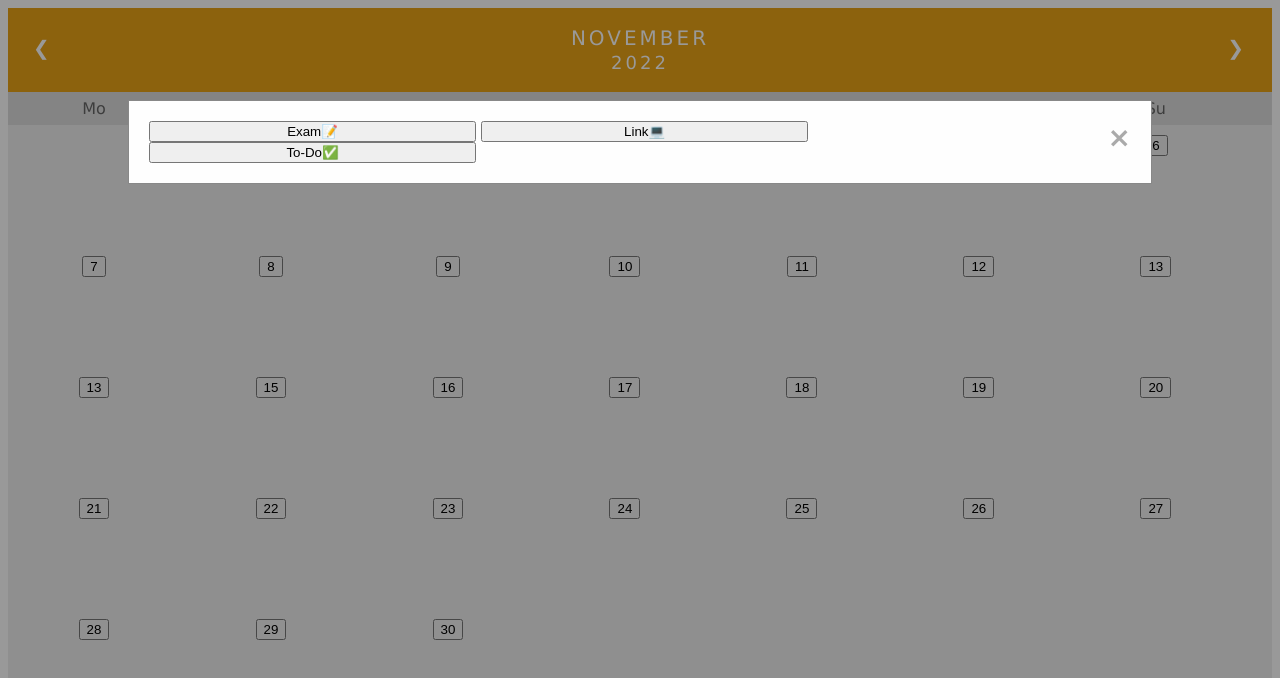
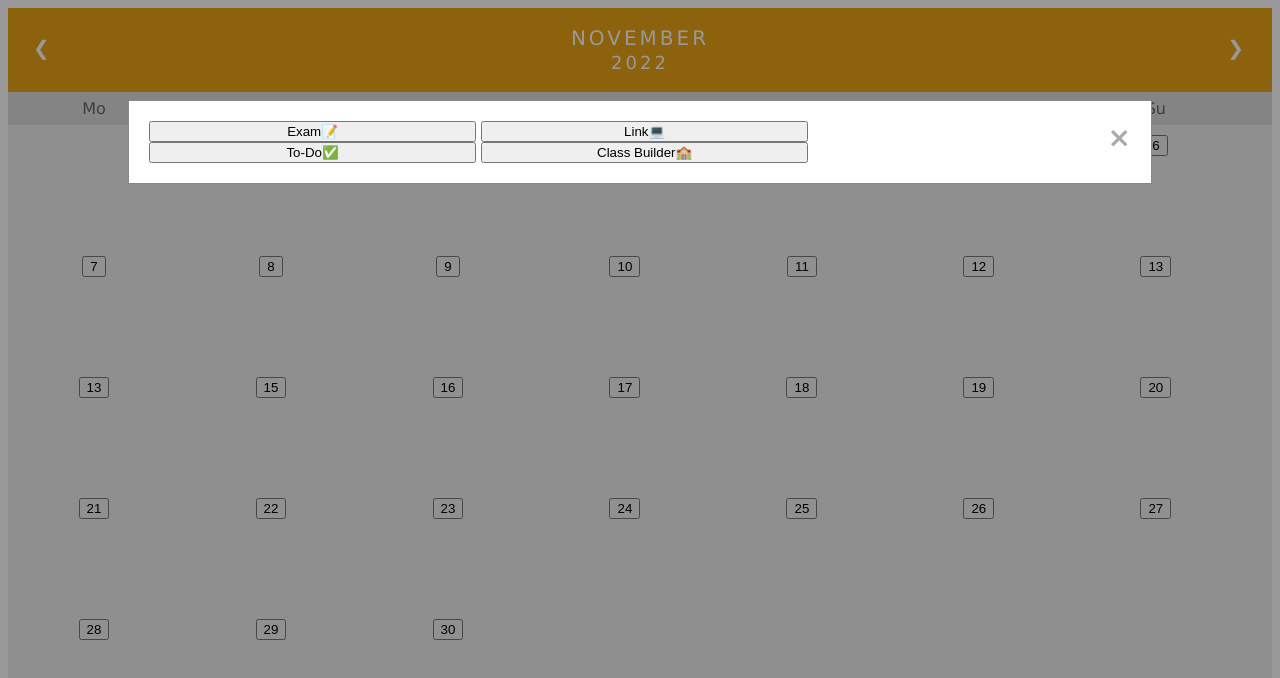
Before and after one commit to colinthekkinedath/calendarApp, a plain HTML site: page index.html in a window 1280 px wide. Both pictures are taken after a click on the button "10". Drawn offline with Linux system fonts and the light colour scheme.

Commit message:
added class builder

```diff
--- a/index.html
+++ b/index.html
@@ -63,6 +63,7 @@
           <a href="agenda.html"><button style="width:33.3%"> Exam📝 </button></a>
           <a href="agenda.html"><button style="width:33.3%"> Link💻 </button></a>
           <a href="agenda.html"><button style="width:33.3%"> To-Do✅ </button></a>
+          <a href="agenda.html"><button style="width:33.3%"> Class Builder🏫 </button></a>
           <!-- <button href = index.html style="width:33.3%">Student👩‍🎓</button>
           <button href = index.html style="width:33.3%">Professional💻</button>
           <button href = index.html style="width:33.3%">Life🏋️</button> -->
```
